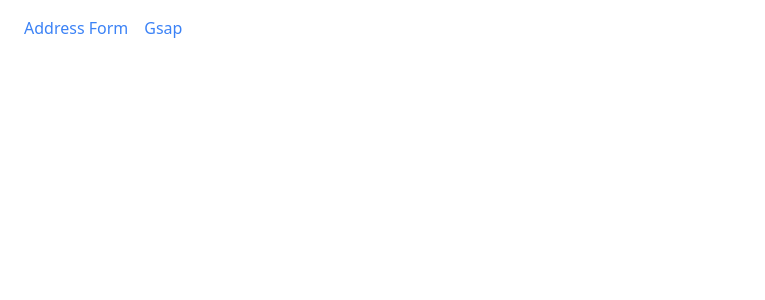
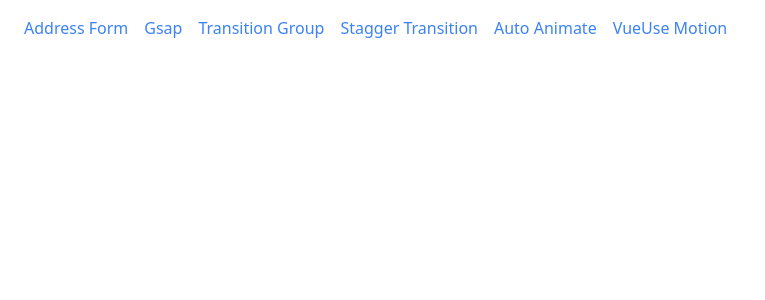
Before and after one commit to Sreesanth46/vue-tips, a Vue app: page / in a window 1280 px wide. Before the commit this address had no page. Shown: the top 300 px of the page, without its empty margins (0-765 px from the left). Built offline with nearby package versions, Linux system fonts and the light colour scheme.

Commit message:
chore: added new routes

```diff
--- a/src/router/index.js
+++ b/src/router/index.js
@@ -1,4 +1,4 @@
-import {createRouter, createWebHistory} from "vue-router";
+import { createRouter, createWebHistory } from "vue-router";
 
 export const routes = [
     {
@@ -11,6 +11,26 @@
         name: 'Gsap',
         component: () => import("~/pages/Gsap.vue")
     },
+    {
+        path: '/transition-group',
+        name: 'Transition Group',
+        component: () => import("~/pages/TransitionGroup.vue")
+    },
+    {
+        path: '/stagger-transition',
+        name: 'Stagger Transition',
+        component: () => import("~/pages/StaggerTransition.vue")
+    },
+    {
+        path: '/auto-animate',
+        name: 'Auto Animate',
+        component: () => import("~/pages/AutoAnimate.vue")
+    },
+    {
+        path: '/vueuse-motion',
+        name: 'VueUse Motion',
+        component: () => import("~/pages/MotionPlugin.vue")
+    },
 ]
 
 const router = createRouter({
```
